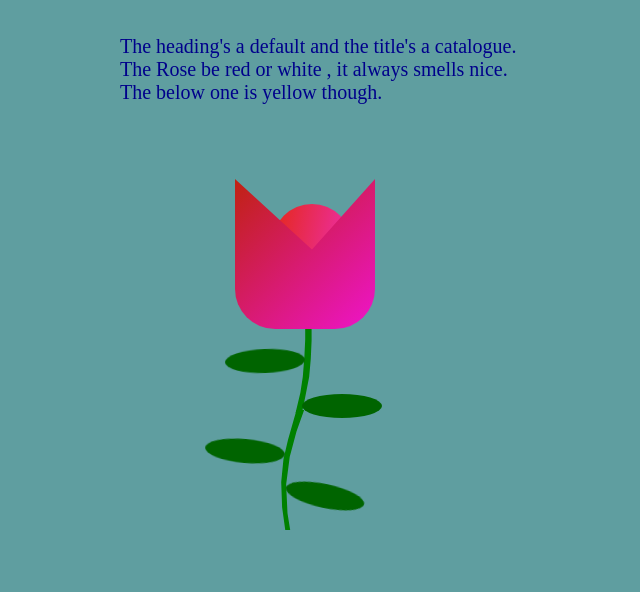
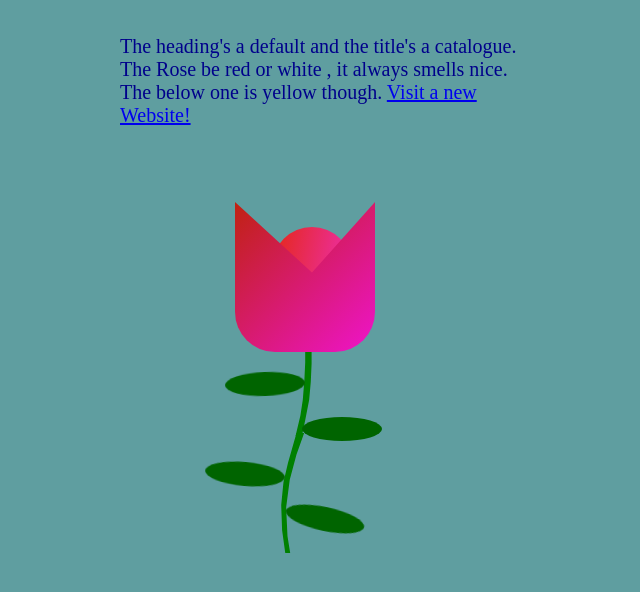
Before and after one commit to Internetwithanalytics/HeyThere, a plain HTML site: page index.html in a window 1280 px wide. Shown: the part 60-652 px from the top of the page, without its empty margins (320-960 px from the left). Drawn offline with Linux system fonts and the light colour scheme.

Commit message:
Update index.html

```diff
--- a/index.html
+++ b/index.html
@@ -12,6 +12,7 @@
     <p style="width: 50vh; font-size:20px; margin-top:38px; color:darkblue">
         The heading's a default and the title's a catalogue.
         The Rose be red or white , it always smells nice. The below one is yellow though.
+        <a href="www.internetwithanaltyics.in/HeyThere">Visit a new Website!</a>
     </p>
 
 
```
